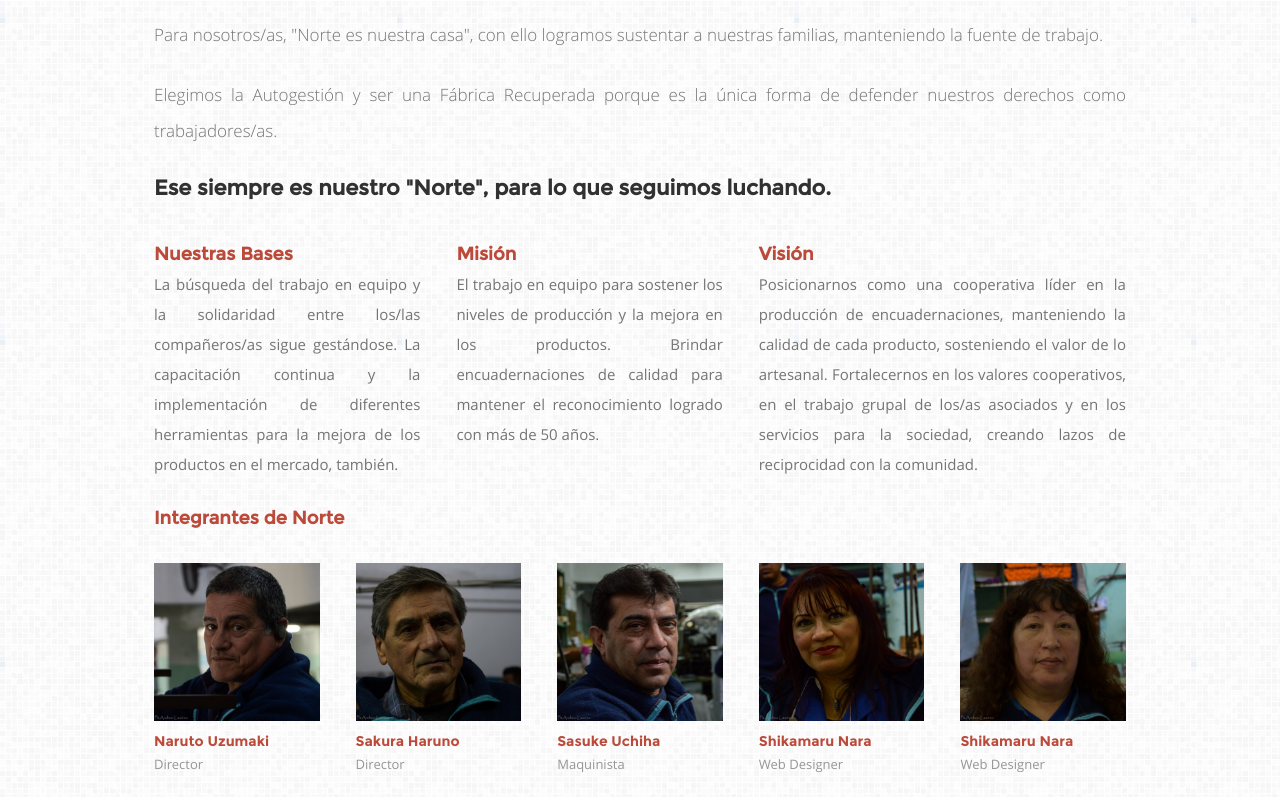
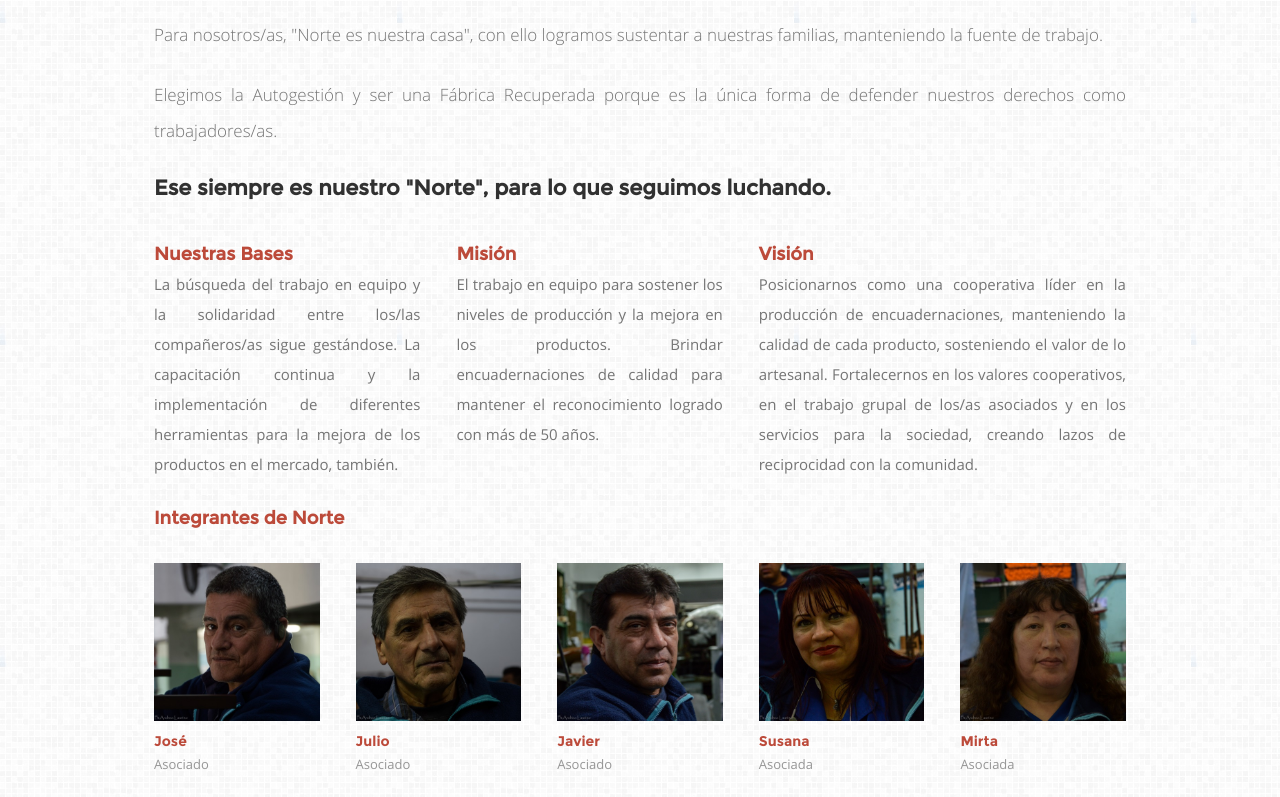
Before and after one commit to manueldelapenna/nortecooperativa.com, a plain HTML site: page index.html in a window 1280 px wide. Shown: the part 2862-3659 px from the top of the page. Drawn offline with nearby package versions, Linux system fonts and the light colour scheme; some packages are replaced by stand-ins of ours.

Commit message:
se agregan nombres de integrantes

```diff
--- a/index.html
+++ b/index.html
@@ -128,9 +128,9 @@
 
 			   <div class="col portfolio-item">
                <div class="item-wrap">
-					   <a href="#" data-reveal-id="modal-01"><img src="images/portfolio/cosmic-sneakers.jpg" alt=""/></a>
+					   <a href="#" data-reveal-id="modal-01"><img src="images/portfolio/product-1.jpg" alt=""/></a>
 					   <div class="portfolio-item-meta">
-						   <h5><a href="#">Cosmic Sneakers</a></h5>
+						   <h5><a href="#" data-reveal-id="modal-01">Cosmic Sneakers</a></h5>
 					   </div>
                </div>
 			   </div>
@@ -139,7 +139,7 @@
                <div class="item-wrap">
 					   <a href="#" data-reveal-id="modal-02"><img src="images/portfolio/milk-splash.jpg" alt=""/></a>
 					   <div class="portfolio-item-meta">
-						   <h5><a href="#">Milk Splash</a></h5>
+						   <h5><a href="#" data-reveal-id="modal-02">Milk Splash</a></h5>
 					   </div>
                </div>
 			   </div>
@@ -148,7 +148,7 @@
                <div class="item-wrap">
 					   <a href="#" data-reveal-id="modal-03"><img src="images/portfolio/eve.jpg" alt=""/></a>
 					   <div class="portfolio-item-meta">
-						   <h5><a href="#">Eve</a></h5>
+						   <h5><a href="#" data-reveal-id="modal-03">Eve</a></h5>
 					   </div>
                </div>
 			   </div>
@@ -157,7 +157,7 @@
                <div class="item-wrap">
 					   <a href="#" data-reveal-id="modal-04"><img src="images/portfolio/sneaker-splash.jpg" alt=""/></a>
 					   <div class="portfolio-item-meta">
-						   <h5><a href="#">Sneaker Splash</a></h5>
+						   <h5><a href="#"data-reveal-id="modal-04">Sneaker Splash</a></h5>
 					   </div>
                </div>
 			   </div>
@@ -166,7 +166,7 @@
                <div class="item-wrap">
 					   <a href="#" data-reveal-id="modal-05"><img src="images/portfolio/judah.jpg" alt=""/></a>
 					   <div class="portfolio-item-meta">
-						   <h5><a href="#">Judah</a></h5>
+						   <h5><a href="#" data-reveal-id="modal-05">Judah</a></h5>
 					   </div>
                </div>
 			   </div>
@@ -175,7 +175,7 @@
                <div class="item-wrap">
 					   <a href="#" data-reveal-id="modal-06"><img src="images/portfolio/vector-flower.jpg" alt=""/></a>
 					   <div class="portfolio-item-meta">
-						   <h5><a href="#">Vector Flower</a></h5>
+						   <h5><a href="#" data-reveal-id="modal-06">Vector Flower</a></h5>
 					   </div>
                </div>
 			   </div>
@@ -184,7 +184,7 @@
                <div class="item-wrap">
 					   <a href="#" data-reveal-id="modal-07"><img src="images/portfolio/clock.jpg" alt=""/></a>
 					   <div class="portfolio-item-meta">
-						   <h5><a href="#">Clock</a></h5>
+						   <h5><a href="#" data-reveal-id="modal-07">Clock</a></h5>
 					   </div>
                </div>
 			   </div>
@@ -193,7 +193,7 @@
                <div class="item-wrap">
 					   <a href="#" data-reveal-id="modal-08"><img src="images/portfolio/fields.jpg" alt=""/></a>
 					   <div class="portfolio-item-meta">
-						   <h5><a href="#">Fields</a></h5>
+						   <h5><a href="#" data-reveal-id="modal-08">Fields</a></h5>
 					   </div>
                </div>
 			   </div>
@@ -210,7 +210,7 @@
       <!-- modal-01 -->
 	   <div id="modal-01" class="reveal-modal">
 
-		   <img class="scale-with-grid" src="images/portfolio/modals/m-cosmic-sneakers.jpg" alt="" />
+		   <img class="scale-with-grid" src="images/portfolio/modals/m-product-1.jpg" alt="" />
 
 		   <div class="description-box">
 			   <h4>The Cosmic Sneakers</h4>
@@ -416,8 +416,8 @@
 			<img src="images/team/DSC_0050.jpg" alt=""/>
 
 			<div class"member-name">
-			   <h5>Naruto Uzumaki</h5>
-			   <span>Director</span>
+			   <h5>José</h5>
+			   <span>Asociado</span>
 			</div>
 
 		</div>
@@ -427,8 +427,8 @@
 			<img src="images/team/DSC_0085.jpg" alt=""/>
 
 			<div class"member-name">
-			   <h5>Sakura Haruno</h5>
-			   <span>Director</span>
+			   <h5>Julio</h5>
+			   <span>Asociado</span>
 			</div>
 
 		</div>
@@ -438,8 +438,8 @@
 			<img src="images/team/DSC_0107.jpg" alt=""/>
 
 			<div class"member-name">
-			   <h5>Sasuke Uchiha</h5>
-			   <span>Maquinista</span>
+			   <h5>Javier</h5>
+			   <span>Asociado</span>
 			</div>
 
 		</div>
@@ -449,8 +449,8 @@
 			<img src="images/team/DSC_0126.jpg" alt=""/>
 
 			<div class"member-name">
-			   <h5>Shikamaru Nara</h5>
-			   <span>Web Designer</span>
+			   <h5>Susana</h5>
+			   <span>Asociada</span>
 			</div>
 
 		</div>
@@ -460,8 +460,8 @@
 			<img src="images/team/DSC_0133.jpg" alt=""/>
 
 			<div class"member-name">
-			   <h5>Shikamaru Nara</h5>
-			   <span>Web Designer</span>
+			   <h5>Mirta</h5>
+			   <span>Asociada</span>
 			</div>
 
 		</div>
@@ -473,8 +473,8 @@
             <img src="images/team/DSC_0141.jpg" alt=""/>
 
             <div class"member-name">
-               <h5>Naruto Uzumaki</h5>
-               <span>Director</span>
+               <h5>Juana</h5>
+               <span>Asociada</span>
             </div>
 
 		</div>
@@ -484,8 +484,8 @@
             <img src="images/team/DSC_0150.jpg" alt=""/>
 
             <div class"member-name">
-               <h5>Sakura Haruno</h5>
-               <span>Director</span>
+               <h5>Silvia</h5>
+               <span>Asociada</span>
             </div>
 
 		</div>
@@ -495,8 +495,8 @@
             <img src="images/team/DSC_0162.jpg" alt=""/>
 
             <div class"member-name">
-               <h5>Sasuke Uchiha</h5>
-               <span>Maquinista</span>
+               <h5>Jorge</h5>
+               <span>Asociado</span>
             </div>
 
 		</div>
@@ -506,8 +506,8 @@
             <img src="images/team/DSC_0176.jpg" alt=""/>
 
             <div class"member-name">
-               <h5>Shikamaru Nara</h5>
-               <span>Web Designer</span>
+               <h5>Luis</h5>
+               <span>Asociado</span>
             </div>
 
 		</div>
@@ -517,8 +517,8 @@
             <img src="images/team/DSC_0187.jpg" alt=""/>
 
             <div class"member-name">
-               <h5>Shikamaru Nara</h5>
-               <span>Web Designer</span>
+               <h5>Alejandra</h5>
+               <span>Asociada</span>
             </div>
 
 		</div>
@@ -530,8 +530,8 @@
             <img src="images/team/DSC_0197.jpg" alt=""/>
 
             <div class"member-name">
-               <h5>Naruto Uzumaki</h5>
-               <span>Director</span>
+               <h5>Isabel</h5>
+               <span>Asociada</span>
             </div>
 
 		</div>
@@ -541,8 +541,8 @@
             <img src="images/team/DSC_0243.jpg" alt=""/>
 
             <div class"member-name">
-               <h5>Sakura Haruno</h5>
-               <span>Director</span>
+               <h5>Rosana</h5>
+               <span>Asociada</span>
             </div>
 
 		</div>
@@ -552,8 +552,8 @@
             <img src="images/team/DSC_0244.jpg" alt=""/>
 
             <div class"member-name">
-               <h5>Sasuke Uchiha</h5>
-               <span>Maquinista</span>
+               <h5>Cristina</h5>
+               <span>Asociada</span>
             </div>
 
 		</div>
@@ -563,8 +563,8 @@
             <img src="images/team/DSC_0247.jpg" alt=""/>
 
             <div class"member-name">
-               <h5>Shikamaru Nara</h5>
-               <span>Web Designer</span>
+               <h5>Sandra</h5>
+               <span>Asociada</span>
             </div>
 
 		</div>
@@ -574,8 +574,8 @@
             <img src="images/team/DSC_0256.jpg" alt=""/>
 
             <div class"member-name">
-               <h5>Shikamaru Nara</h5>
-               <span>Web Designer</span>
+               <h5>Claudia</h5>
+               <span>Asociada</span>
             </div>
 
 		</div>
@@ -587,8 +587,8 @@
             <img src="images/team/DSC_0259.jpg" alt=""/>
 
             <div class"member-name">
-               <h5>Naruto Uzumaki</h5>
-               <span>Director</span>
+               <h5>Angélica</h5>
+               <span>Asociada</span>
             </div>
 
 		</div>
@@ -598,8 +598,8 @@
             <img src="images/team/DSC_0262.jpg" alt=""/>
 
             <div class"member-name">
-               <h5>Sakura Haruno</h5>
-               <span>Director</span>
+               <h5>Mónica</h5>
+               <span>Asociada</span>
             </div>
 
 		</div>
@@ -609,8 +609,8 @@
             <img src="images/team/DSC_0278.jpg" alt=""/>
 
             <div class"member-name">
-               <h5>Sasuke Uchiha</h5>
-               <span>Maquinista</span>
+               <h5>Martín</h5>
+               <span>Asociado</span>
             </div>
 
 		</div>
@@ -620,8 +620,8 @@
             <img src="images/team/DSC_0318.jpg" alt=""/>
 
             <div class"member-name">
-               <h5>Shikamaru Nara</h5>
-               <span>Web Designer</span>
+               <h5>Alejandra</h5>
+               <span>Asociada</span>
             </div>
 
 		</div>
@@ -631,8 +631,8 @@
             <img src="images/team/DSC_0326.jpg" alt=""/>
 
             <div class"member-name">
-               <h5>Shikamaru Nara</h5>
-               <span>Web Designer</span>
+               <h5>Anabela</h5>
+               <span>Asociada</span>
             </div>
 
 		</div>
@@ -644,8 +644,8 @@
             <img src="images/team/DSC_0328.jpg" alt=""/>
 
             <div class"member-name">
-               <h5>Naruto Uzumaki</h5>
-               <span>Director</span>
+               <h5>Carlos</h5>
+               <span>Asociado</span>
             </div>
 
 		</div>
@@ -655,8 +655,8 @@
             <img src="images/team/DSC_0331.jpg" alt=""/>
 
             <div class"member-name">
-               <h5>Sakura Haruno</h5>
-               <span>Director</span>
+               <h5>Juan</h5>
+               <span>Asociado</span>
             </div>
 
 		</div>
@@ -666,8 +666,8 @@
             <img src="images/team/DSC_0333.jpg" alt=""/>
 
             <div class"member-name">
-               <h5>Sasuke Uchiha</h5>
-               <span>Maquinista</span>
+               <h5>Roberto</h5>
+               <span>Asociado</span>
             </div>
 
 		</div>
@@ -677,8 +677,8 @@
             <img src="images/team/DSC_0334.jpg" alt=""/>
 
             <div class"member-name">
-               <h5>Shikamaru Nara</h5>
-               <span>Web Designer</span>
+               <h5>Raúl</h5>
+               <span>Asociado</span>
             </div>
 
 		</div>
@@ -688,8 +688,8 @@
             <img src="images/team/DSC_0346.jpg" alt=""/>
 
             <div class"member-name">
-               <h5>Shikamaru Nara</h5>
-               <span>Web Designer</span>
+               <h5>Fabián</h5>
+               <span>Asociado</span>
             </div>
 
 		</div>
@@ -776,7 +776,7 @@
             </p>
 
             <p>
-            Tel. (011) 4755-9497/7206 - ID 703*468 <br />
+            Tel. (011) 4755-9497/7206 - ID 703*468 / 703*337<br />
             Email: nortectl@gmail.com
             </p><br />
 
```
Also changed, not shown: images/portfolio/modals/m-product-1.jpg (added), images/portfolio/product-1.jpg (added).
